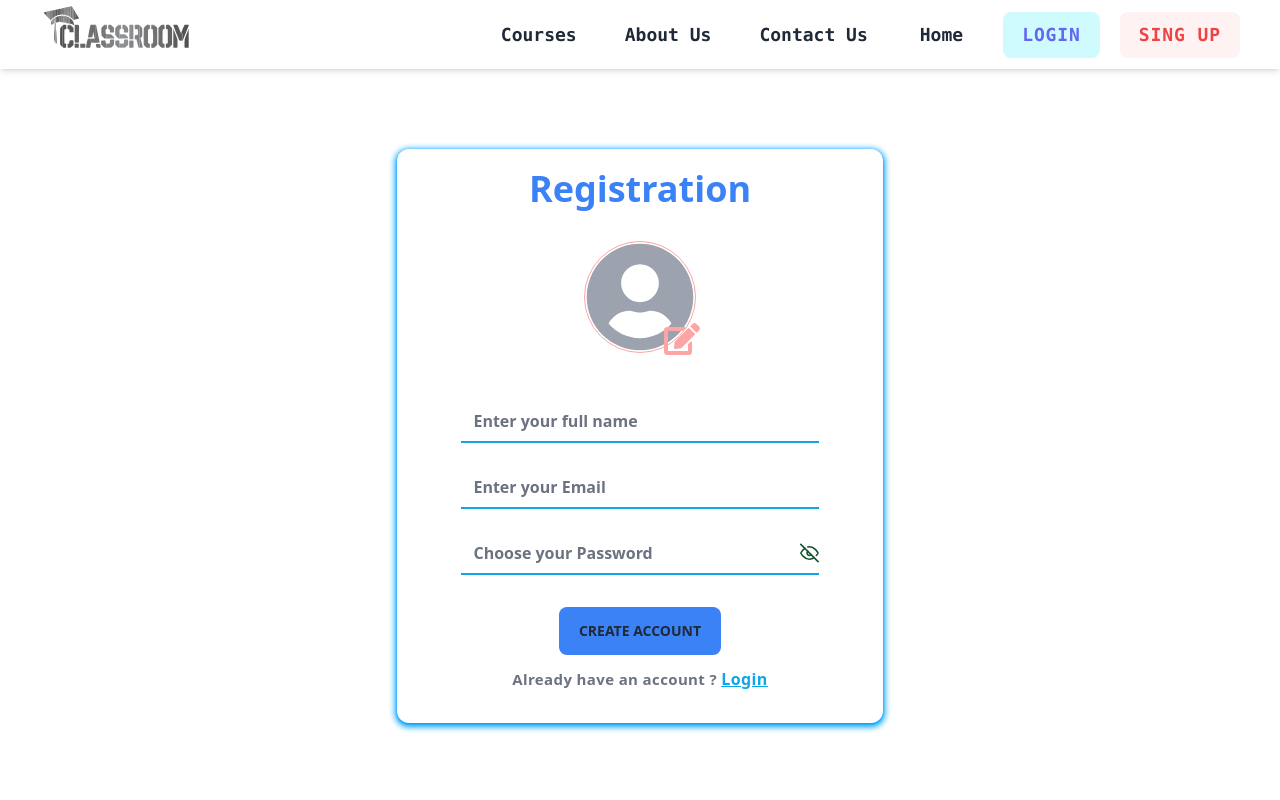
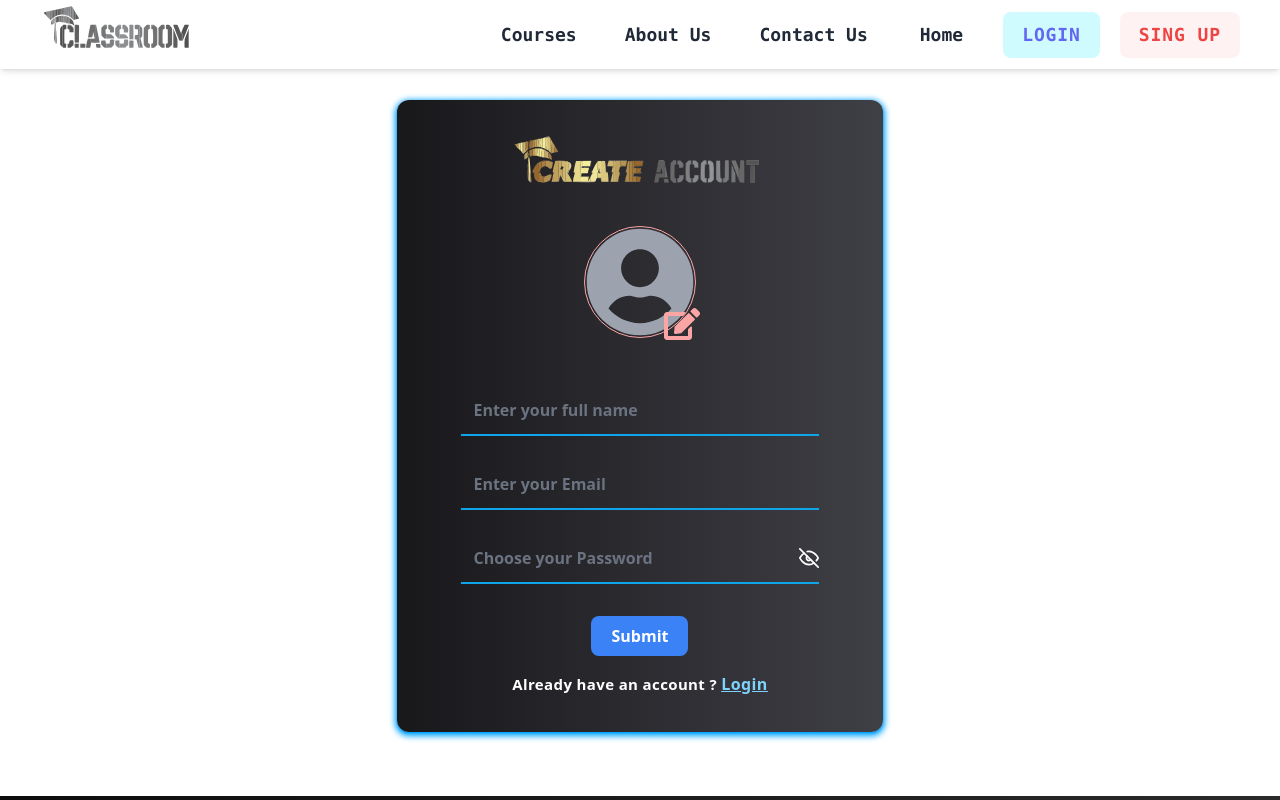
Before and after one commit to Sohel-786/LMS, a React (Vite) app in the folder client/: page /signup in a window 1280 px wide. Shown: the top 800 px of the page. Built offline with nearby package versions, Linux system fonts and the light colour scheme.

Commit message:
Made Changes in Sign Up Page

```diff
--- a/client/src/pages/Signup.jsx
+++ b/client/src/pages/Signup.jsx
@@ -91,15 +91,17 @@ function SignUp() {
 
   return (
     <HomeLayout>
-      <div className="flex justify-center items-center min-h-[100vh] w-full">
+      <div className="flex justify-center items-center my-16 w-full">
         <form
           onSubmit={handleSubmit}
           noValidate
-          className="flex flex-col items-center w-[38%] p-5 shadow-formshadow bg-white rounded-xl"
+          className="flex flex-col items-center w-[38%] p-5 shadow-formshadow bg-gradient-to-r from-zinc-900 to-zinc-700 rounded-xl text-white"
         >
-          <h1 className="text-4xl font-bold mb-8 text-blue-500">
-            Registration
-          </h1>
+          <img
+            className="w-[270px] aspect-auto mb-5"
+            src="/assets/signUp.svg"
+            alt="sign In"
+          />
 
           {previewImage ? (
             <div className="flex flex-col">
@@ -130,7 +132,7 @@ function SignUp() {
 
           <input
             onChange={handleChange}
-            className="w-[80%] px-3 py-2 bg-transparent border-b-[2px] border-t-0 border-l-0 border-r-0 focus:ring-0 border-sky-500 focus:outline-none focus:bg-sky-100 focus:rounded-lg focus:border-sky-500 placeholder:font-semibold font-bold text-green-900 my-3"
+            className="w-[80%] px-3 py-3 bg-transparent border-b-[2px] border-t-0 border-l-0 border-r-0 focus:ring-0 border-sky-500 focus:outline-none focus:border-sky-500 placeholder:font-semibold font-bold my-3"
             type="text"
             name="fullname"
             placeholder="Enter your full name"
@@ -138,35 +140,47 @@ function SignUp() {
 
           <input
             onChange={handleChange}
-            className="w-[80%] px-3 py-2 bg-transparent border-t-0 border-l-0 border-r-0 border-b-[2px] focus:ring-0 focus:border-sky-500 border-sky-500 focus:outline-none focus:bg-sky-100 focus:rounded-lg placeholder:font-semibold font-bold text-green-900 my-3"
+            className="w-[80%] px-3 py-3 bg-transparent border-t-0 border-l-0 border-r-0 border-b-[2px] focus:ring-0 focus:border-sky-500 border-sky-500 focus:outline-none placeholder:font-semibold font-bold my-3"
             type="email"
             name="email"
             placeholder="Enter your Email"
           />
 
-          <div className="w-[80%] bg-transparent border-b-[2px] border-sky-500 focus-within:bg-sky-100 focus-within:rounded-lg text-green-900 my-3 flex justify-center items-center">
+          <div className="w-[80%] bg-transparent border-b-[2px] border-sky-500 my-3 flex justify-center items-center">
             <input
               onChange={handleChange}
-              className="bg-transparent focus:outline-none border-none focus:ring-0 w-full placeholder:font-semibold font-bold"
+              className="bg-transparent py-3 focus:outline-none border-none focus:ring-0 w-full placeholder:font-semibold font-bold"
               type={viewPassword ? "text" : "password"}
               name="password"
               placeholder="Choose your Password"
             />
             {viewPassword ? (
-              <FiEye className="text-xl" onClick={handlePassView} />
+              <span type="button">
+                <FiEye
+                  className="text-xl"
+                  aria-label="eye"
+                  onClick={handlePassView}
+                />
+              </span>
             ) : (
-              <FiEyeOff className="text-xl" onClick={handlePassView} />
+              <span type="button">
+                <FiEyeOff
+                  className="text-xl"
+                  aria-label="eyeOff"
+                  onClick={handlePassView}
+                />
+              </span>
             )}
           </div>
 
-          <button className="btn bg-blue-500  font-bold border-4 border-transparent hover:bg-blue-700 hover:border-green-700 focus:scale-110 hover:scale-110 mt-5">
-            Create Account
+          <button className="py-2 px-5 rounded-lg transition-all duration-300 bg-blue-500 font-bold hover:bg-blue-600 focus:scale-110 hover:scale-110 mt-5">
+            Submit
           </button>
-          <p className="text-gray-500 font-bold text-[15px] tracking-wide my-3">
+          <p className="font-bold text-[15px] tracking-wide my-4">
             Already have an account ?{" "}
             <span
               type="button"
-              className="text-sky-500 underline cursor-pointer text-[16px] hover:text-sky-600 hover:scale-110"
+              className="text-sky-300 underline cursor-pointer text-[16px] hover:text-sky-400 hover:scale-110"
             >
               <Link to={"/signin"}>Login</Link>
             </span>
```
Also changed, not shown: client/public/assets/signUp.svg (added).
